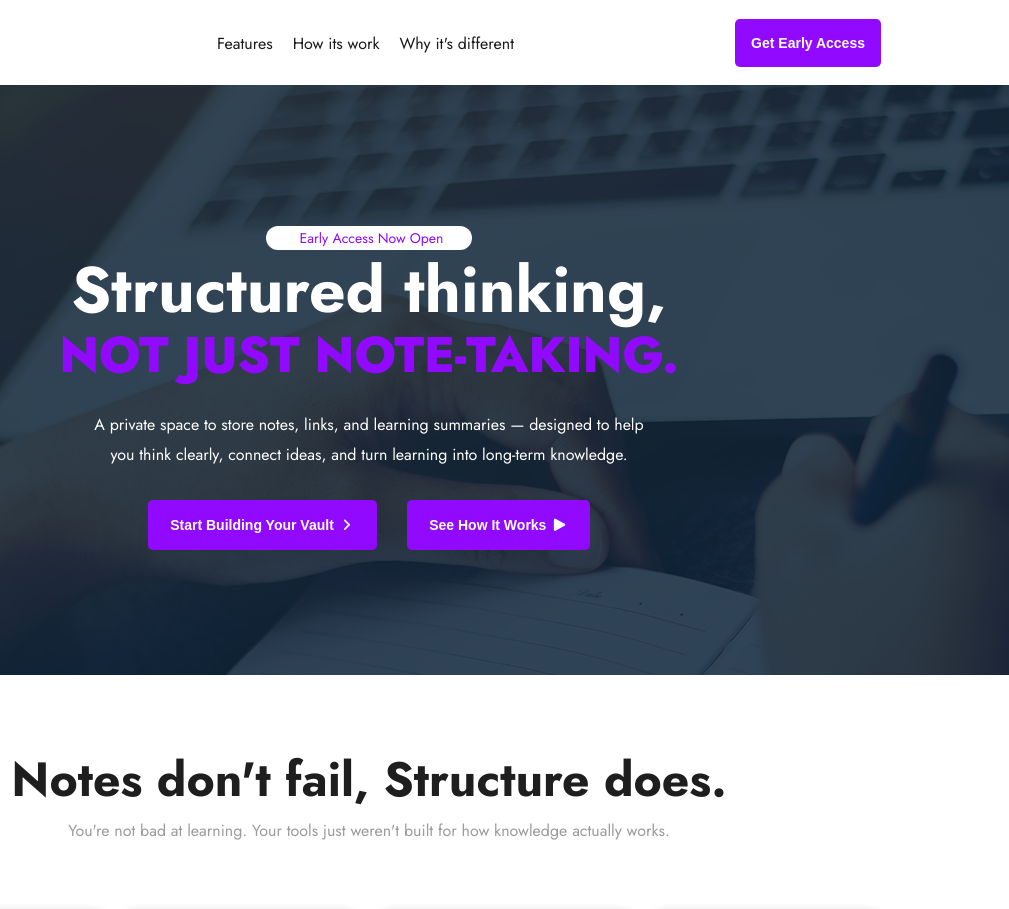
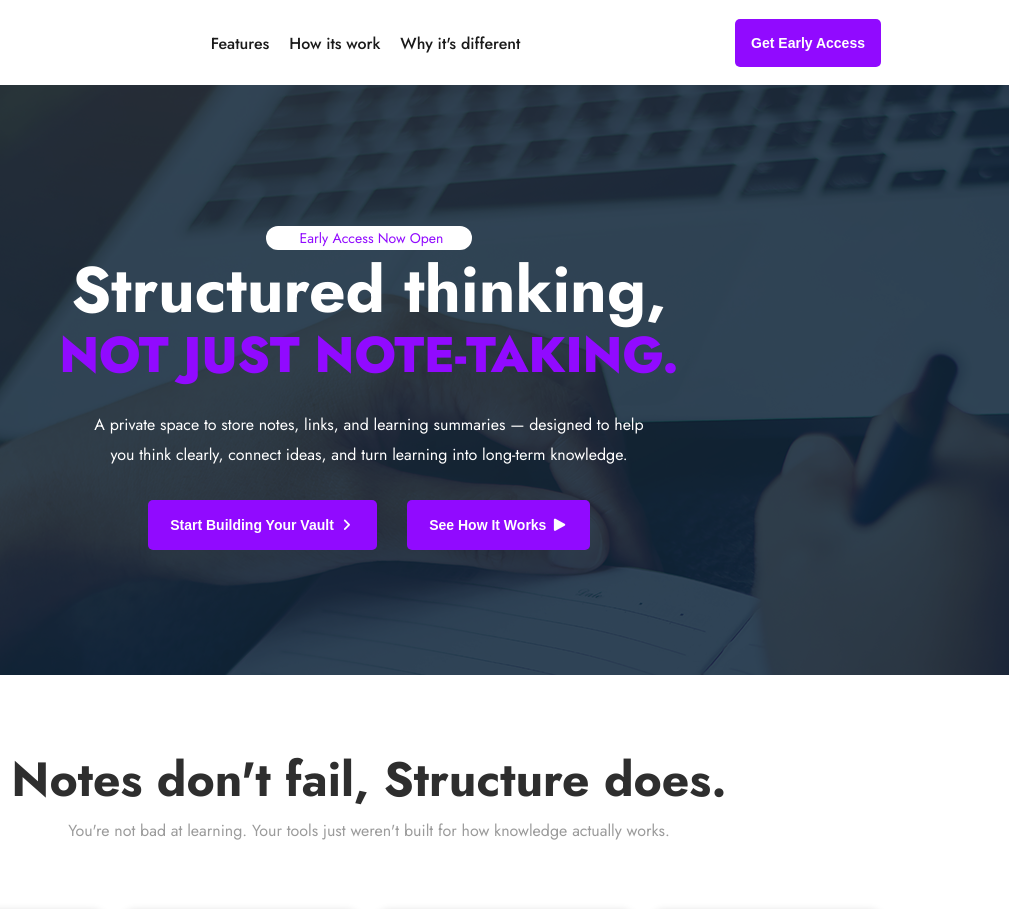
Before and after one commit to CoderGUY47/ph_assignment_1_CG, a plain HTML site: page index.html in a window 1280 px wide. Shown: the top 909 px of the page, 271-1280 px from the left. Drawn offline with Linux system fonts and the light colour scheme.

Commit message:
\\\==change header and text colors==//

```diff
--- a/style.css
+++ b/style.css
@@ -23,9 +23,11 @@ a {
     text-decoration: none;
     color: #1a1a1a;
 }
+
 h1,h2,h3{
-    color: #1e1e1e;
+    color: #2e2e2e;
 }
+
 .container {
     width: 80%;
     max-width: 1600px;
@@ -74,11 +76,14 @@ nav .menu {
     gap: 20px;
     list-style-type: none;
     align-items: center;
+    font-weight: 500;
+    color: #2e2e2e;
 }
 
 nav .btn {
     padding: 14px;
 }
+
 nav .btn:hover {
     color: #910aff;
     background-color: transparent;
@@ -306,11 +311,13 @@ nav .btn:hover {
     color: #9b9b9b;
     font-size: 14px;
 }
+
 #access .access-content .access-btn:hover {
     color: #910aff;
     background-color: transparent;
     transition: all 0.3s ease-in;
 }
+
 #access p.access-text i {
     font-size: 5px;
 }
```
